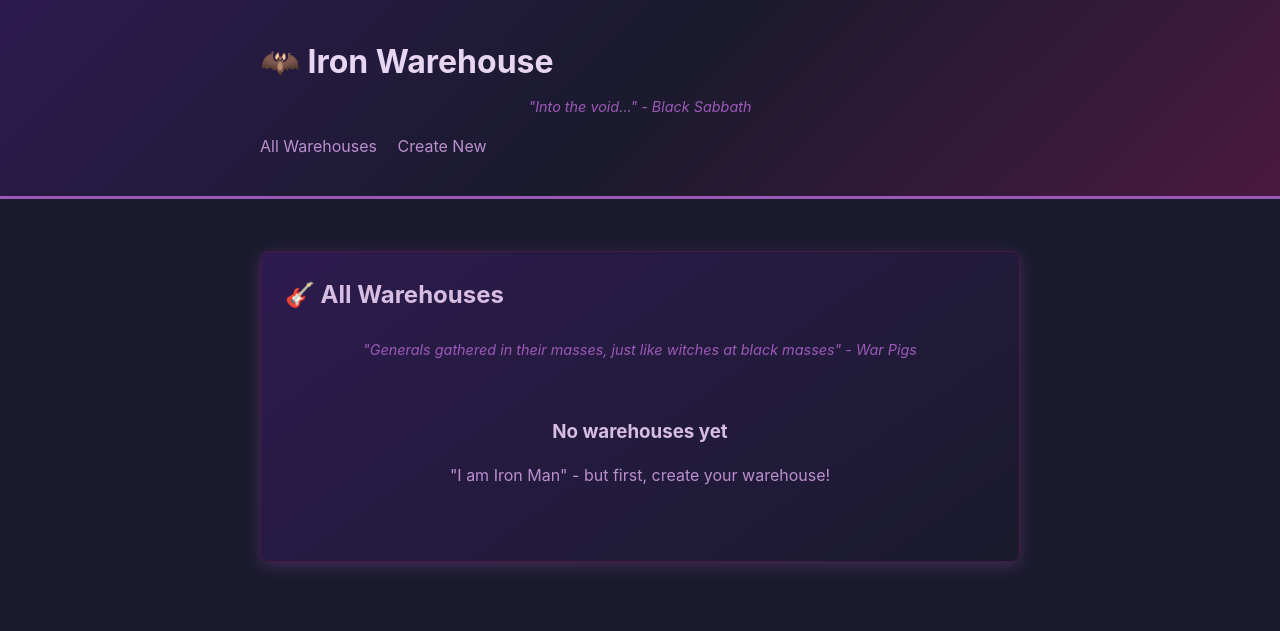
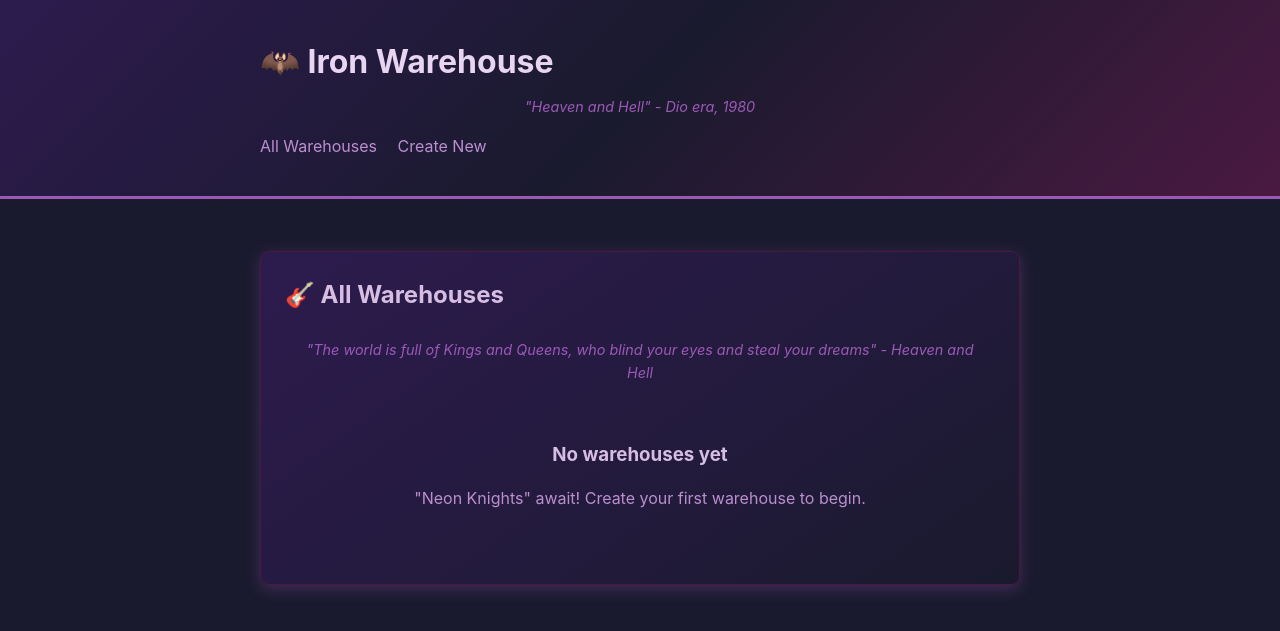
Before and after one commit to aSkelanturi/ohtuvarasto, a Flask app: page / in a window 1280 px wide. Shown: the top 631 px of the page. Run offline with Flask 3, Linux system fonts and the light colour scheme.

Commit message:
Add references from more Black Sabbath albums: Heaven and Hell, Sabotage, Dehumanizer, Sabbath Bloody Sabbath, Cross Purposes
Co-authored-by: aSkelanturi <203408870+aSkelanturi@users.noreply.github.com>

```diff
--- a/src/templates/base.html
+++ b/src/templates/base.html
@@ -232,7 +232,7 @@
     <header>
         <div class="container">
             <h1><a href="{{ url_for('index') }}">🦇 Iron Warehouse</a></h1>
-            <p class="sabbath-quote">"Into the void..." - Black Sabbath</p>
+            <p class="sabbath-quote">"Heaven and Hell" - Dio era, 1980</p>
             <nav>
                 <a href="{{ url_for('index') }}">All Warehouses</a>
                 <a href="{{ url_for('create_warehouse') }}">Create New</a>
--- a/src/templates/create_warehouse.html
+++ b/src/templates/create_warehouse.html
@@ -5,7 +5,7 @@
 {% block content %}
 <div class="card">
     <h2>🎸 Summon New Warehouse</h2>
-    <p class="sabbath-quote">"Paranoid" about storage? Create a warehouse!</p>
+    <p class="sabbath-quote">"Hole in the Sky" - Sabotage, 1975</p>
     <form method="post">
         <div class="form-group">
             <label for="name">Warehouse Name</label>
--- a/src/templates/index.html
+++ b/src/templates/index.html
@@ -5,7 +5,7 @@
 {% block content %}
 <div class="card">
     <h2>🎸 All Warehouses</h2>
-    <p class="sabbath-quote">"Generals gathered in their masses, just like witches at black masses" - War Pigs</p>
+    <p class="sabbath-quote">"The world is full of Kings and Queens, who blind your eyes and steal your dreams" - Heaven and Hell</p>
 
     {% if warehouses %}
         <ul class="warehouse-list">
@@ -31,7 +31,7 @@
     {% else %}
         <div class="empty-state">
             <h3>No warehouses yet</h3>
-            <p>"I am Iron Man" - but first, create your warehouse!</p>
+            <p>"Neon Knights" await! Create your first warehouse to begin.</p>
         </div>
     {% endif %}
 </div>
--- a/src/templates/view_warehouse.html
+++ b/src/templates/view_warehouse.html
@@ -34,6 +34,7 @@
 
     <div class="edit-section">
         <h3 style="color: #d7bde2; margin-bottom: 1rem;">⚙️ Edit Warehouse</h3>
+        <p class="sabbath-quote">"Computer God" controls your storage - Dehumanizer</p>
         <form action="{{ url_for('edit_warehouse', name=name) }}" method="post">
             <div style="display: flex; gap: 1rem; flex-wrap: wrap;">
                 <div class="form-group" style="flex: 1; min-width: 200px;">
@@ -54,7 +55,7 @@
 
 <div class="card">
     <h2>🎸 Add Content</h2>
-    <p class="sabbath-quote">"Children of the Grave" need storage too!</p>
+    <p class="sabbath-quote">"Sabbath Bloody Sabbath" - Fill your warehouse with darkness!</p>
     <form action="{{ url_for('add_content', name=name) }}" method="post" class="inline-form">
         <div class="form-group">
             <label for="add_amount">Amount to Add</label>
@@ -66,7 +67,7 @@
 
 <div class="card">
     <h2>🔥 Remove Content</h2>
-    <p class="sabbath-quote">"Into the void..." goes your inventory!</p>
+    <p class="sabbath-quote">"Virtual Death" awaits your inventory - Cross Purposes</p>
     <form action="{{ url_for('remove_content', name=name) }}" method="post" class="inline-form">
         <div class="form-group">
             <label for="remove_amount">Amount to Remove</label>
```
